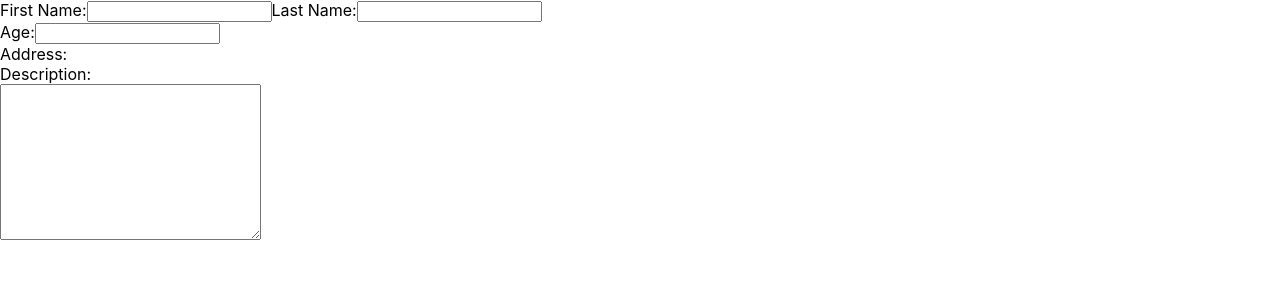
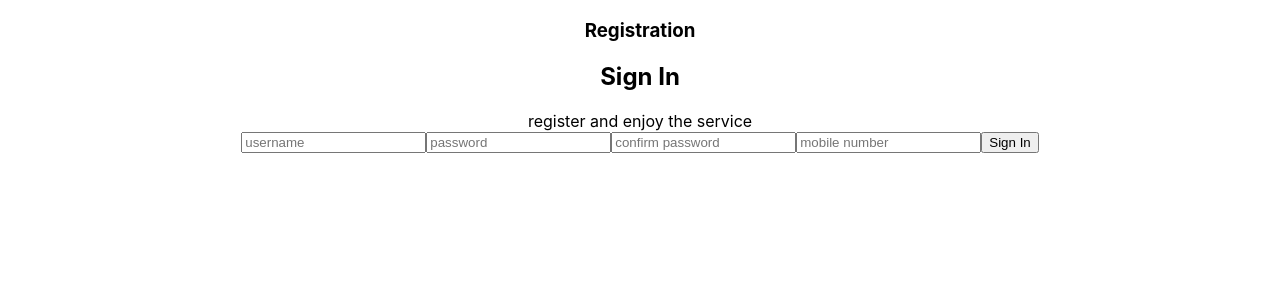
Before and after one commit to shristi-rks/Final-Project, a React (Create React App) app in the folder mind-matters/: page / in a window 1280 px wide. Shown: the top 300 px of the page. Built offline with nearby package versions, Linux system fonts and the light colour scheme.

Commit message:
create logInForm component

```diff
--- a/mind-matters/src/App.js
+++ b/mind-matters/src/App.js
@@ -1,15 +1,16 @@
-import Form from './components/Form';
+import Header from './components/Header';
+import LogInForm from './components/LogInForm';
+import './App.css';
 
 function App() {
   return (
     <div className="App">
-
+      <Header className="App-header" />
       <div>
-        <Form />
+        <LogInForm />
       </div>
     </div>
   );
 }
 
 export default App;
-//        <img src={logo} className="App-logo" alt="logo" />
--- a/mind-matters/src/components/Form.jsx
+++ b/mind-matters/src/components/Form.jsx
@@ -2,17 +2,17 @@ const Form = () => {
     return (
         <div>
             <form>
-                First Name:
+                <label>First Name:</label>
                 <input type="text" name="fname" />
-                Last Name:
+                <label>Last Name:</label>
                 <input type="text" name="lname"/>
                 <br/>
-                Age:
+                <label>Age:</label>
                 <input type="number" name="age" maxLength="2" />
                 <br/>
-                Address:
+                <label>Address:</label>
                 <br/>
-                Description:
+                <label>Description:</label>
                 <br/>
                 <textarea rows="10" cols="30" name="comment"></textarea>
                 <br/>
--- a/mind-matters/src/components/Header.jsx
+++ b/mind-matters/src/components/Header.jsx
@@ -1,7 +1,7 @@
 function Header() {
     return(
-        <nav class="bg-dark navbar-dark navbar">
-            <div className="row col-12 d-flex justify-content-center text-white">
+        <nav>
+            <div>
                 <h3>Registration</h3>
             </div>
         </nav>
--- /dev/null
+++ b/mind-matters/src/components/LogInForm.jsx
@@ -0,0 +1,26 @@
+const LogInForm = () => {
+    return (
+            <section>
+                <div className="login">
+                    <div className="col-1">
+                        <h2>Sign In</h2>
+                        <span>register and enjoy the service</span>
+
+                        <form>
+                            <input type="text"  placeholder='username' />
+                            <input type="text"  placeholder='password' />
+                            <input type="text"  placeholder='confirm password' />
+                            <input type="text"  placeholder='mobile number' />
+                            <button className='btn'>Sign In</button>
+                        </form>
+
+                    </div>
+                    <div className="col-2">
+
+                    </div>
+                </div>
+            </section>
+    )
+}
+
+export default LogInForm ;
```
